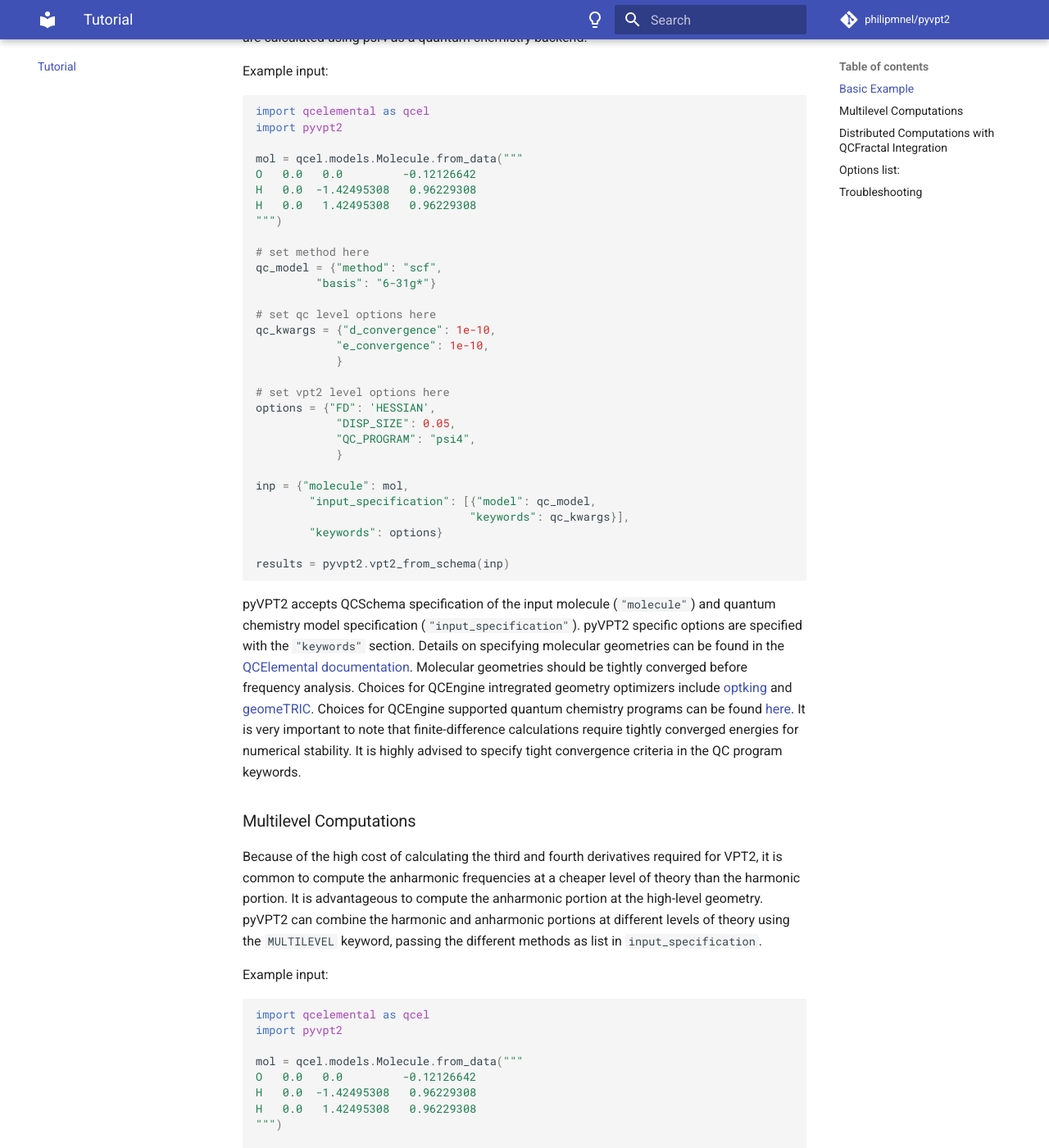
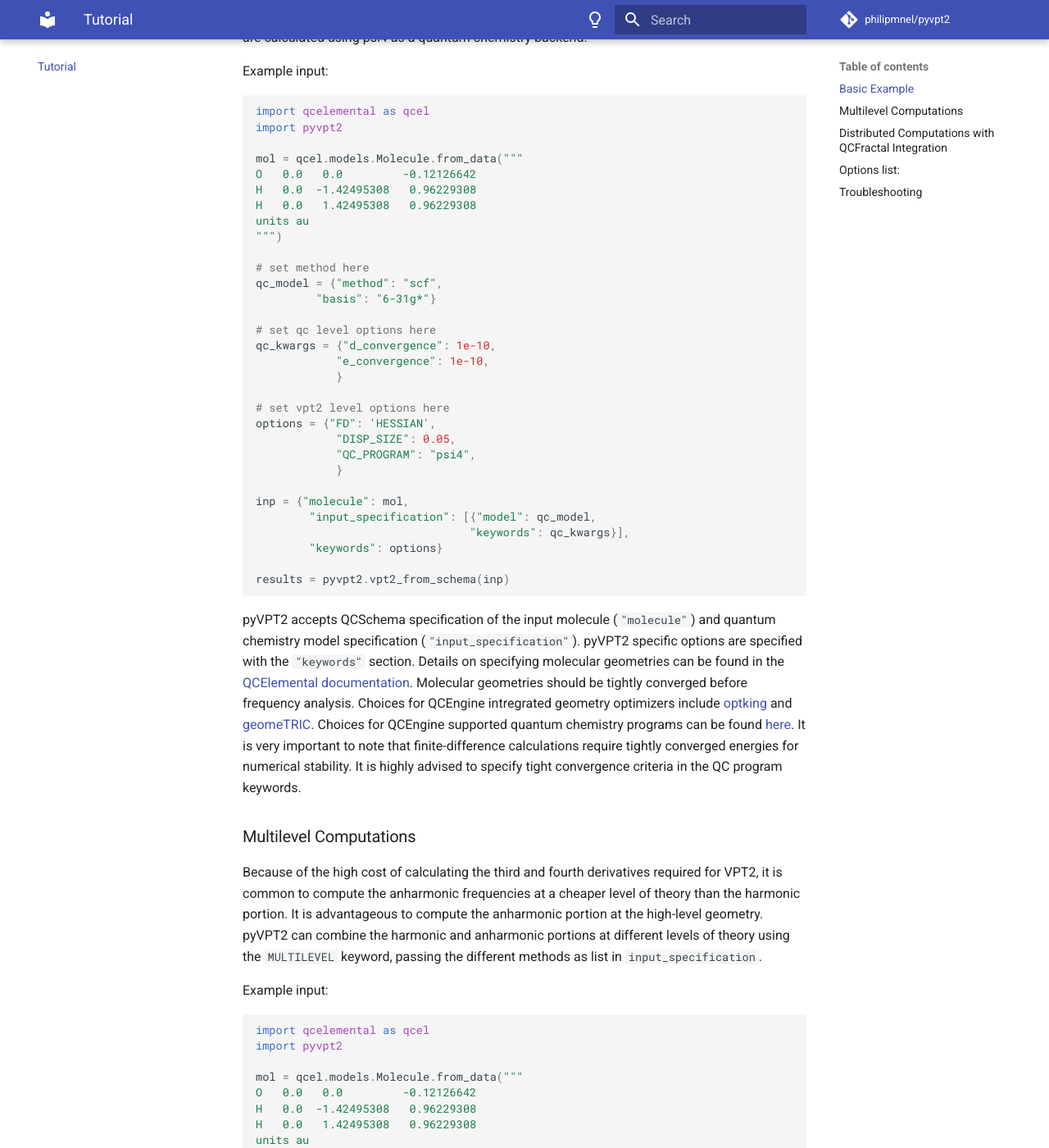
Before and after one commit to philipmnel/pyvpt2, an MkDocs documentation site: the page built from docs/tutorial.md, in a window 1280 px wide and 1400 px high, scrolled down 292 px. Shown: the whole window at 82% size. Built offline with MkDocs 1.6.1 and Material for MkDocs 9.7.7, drawn with Linux system fonts in a browser that asks for light colours; comment, search, counter and statistics services are not loaded.

Commit message:
Fix units in tutorial (#55)

```diff
--- a/docs/tutorial.md
+++ b/docs/tutorial.md
@@ -10,6 +10,7 @@ mol = qcel.models.Molecule.from_data("""
 O   0.0   0.0         -0.12126642
 H   0.0  -1.42495308   0.96229308
 H   0.0   1.42495308   0.96229308
+units au
 """)
 
 # set method here
@@ -58,6 +59,7 @@ mol = qcel.models.Molecule.from_data("""
 O   0.0   0.0         -0.12126642
 H   0.0  -1.42495308   0.96229308
 H   0.0   1.42495308   0.96229308
+units au
 """)
 
 # set high-level method here
```
